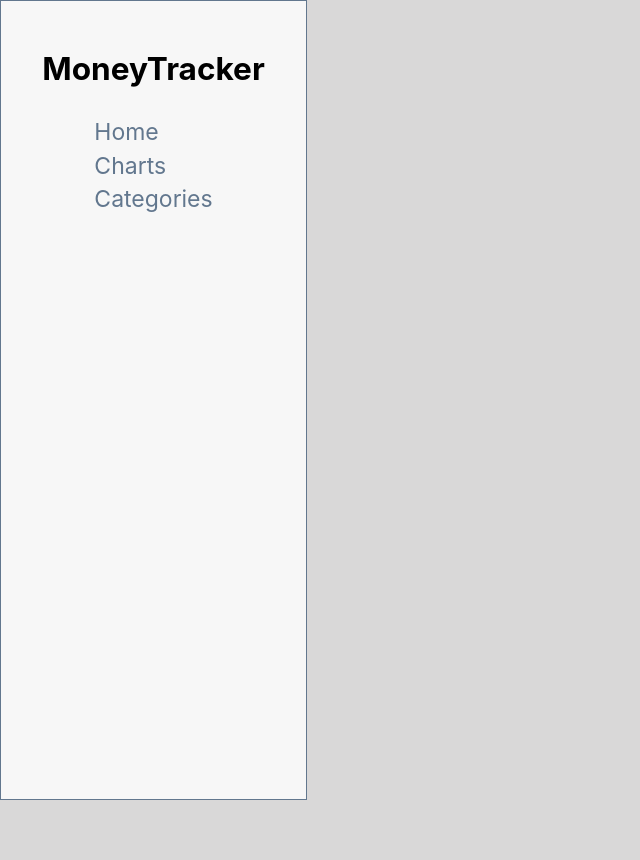
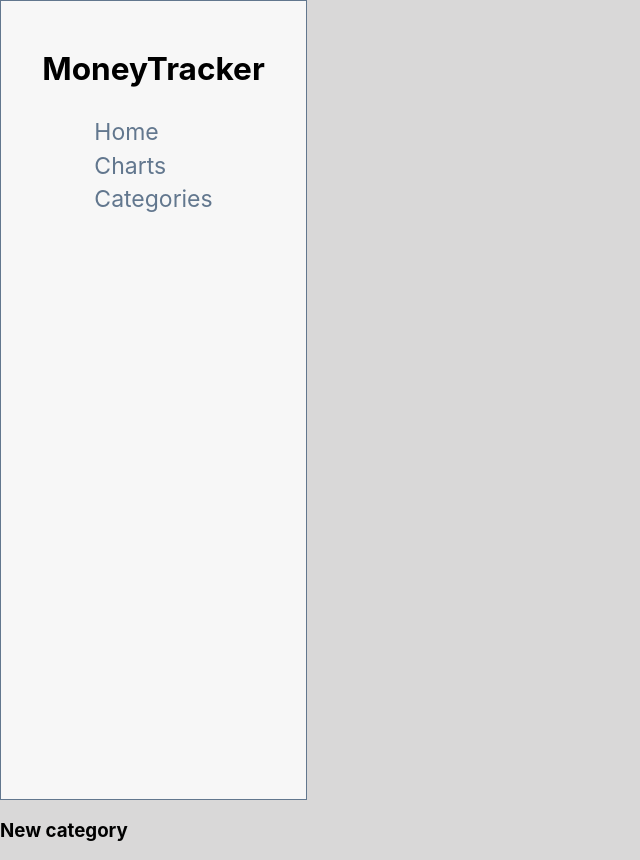
Before and after one commit to Ivan468/react8, a React (Create React App) app: page / in a window 1280 px wide. Shown: the whole page, without its empty margins (0-640 px from the left). Before the commit the page ends 800 px from the top, so only its background shows below. Built offline with nearby package versions, Linux system fonts and the light colour scheme.

Commit message:
add component

```diff
--- a/src/App.js
+++ b/src/App.js
@@ -1,5 +1,6 @@
 import React from 'react';
 import Header from '../src/Header/Header'
+import NewCategory from '../src/NewCategory/NewCategory'
 import './App.css';
 
 
@@ -7,6 +8,7 @@ const App = () => {
   return (
     <div>
     <Header/>
+    <NewCategory/>
     </div>
   )
 }
--- /dev/null
+++ b/src/NewCategory/NewCategory.js
@@ -0,0 +1,15 @@
+import React from 'react';
+
+
+import './NewCategory.css';
+
+
+const NewCategory = () => {
+  return (
+      <div>
+    <h3 className="category-header__name">New category</h3>
+    </div>
+  )
+}
+
+export default NewCategory;
```
Also changed, not shown: src/NewCategory/NewCategory.css (added).
